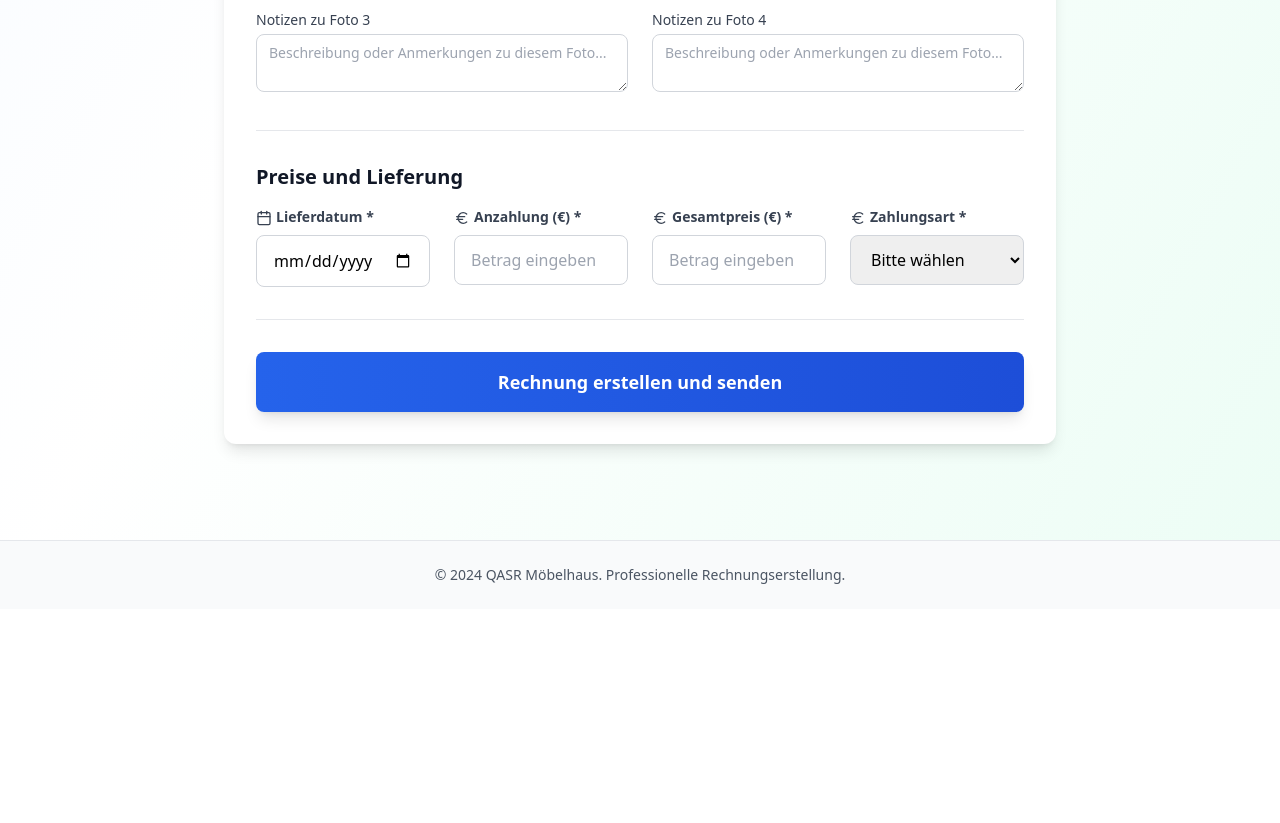
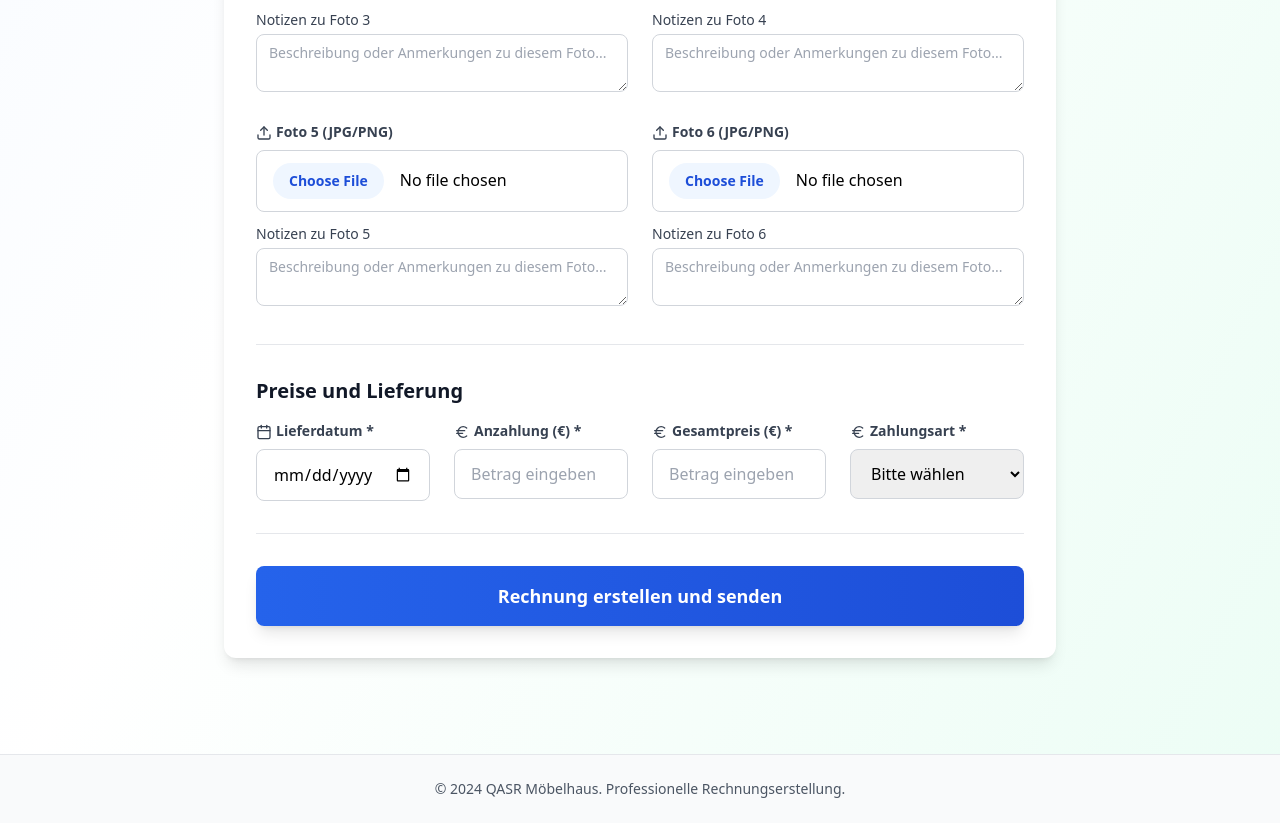
Before and after one commit to abeddost/Qasr-Invoice-Generator, a React (Vite) app: page / in a window 1280 px wide. Shown: the part 1751-2574 px from the top of the page. Before the commit the page ends 2360 px from the top, so only its background shows below. Built offline with nearby package versions, Linux system fonts and the light colour scheme.

Commit message:
made the photos count 6

```diff
--- a/src/App.tsx
+++ b/src/App.tsx
@@ -29,7 +29,11 @@ const initialData: InvoiceData = {
     photo3: null,
     photo3Notes: '',
     photo4: null,
-    photo4Notes: ''
+    photo4Notes: '',
+    photo5: null,
+    photo5Notes: '',
+    photo6: null,
+    photo6Notes: ''
   },
   lieferdatum: '',
   anzahlung: '',
--- a/src/components/InvoiceForm.tsx
+++ b/src/components/InvoiceForm.tsx
@@ -14,6 +14,8 @@ export default function InvoiceForm({ data, onDataChange, onSubmit, isSubmitting
   const [photo2Preview, setPhoto2Preview] = useState<string | null>(null);
   const [photo3Preview, setPhoto3Preview] = useState<string | null>(null);
   const [photo4Preview, setPhoto4Preview] = useState<string | null>(null);
+  const [photo5Preview, setPhoto5Preview] = useState<string | null>(null);
+  const [photo6Preview, setPhoto6Preview] = useState<string | null>(null);
 
   useEffect(() => {
     if (data.sonderWuensche.photo1) {
@@ -55,6 +57,26 @@ export default function InvoiceForm({ data, onDataChange, onSubmit, isSubmitting
     }
   }, [data.sonderWuensche.photo4]);
 
+  useEffect(() => {
+    if (data.sonderWuensche.photo5) {
+      const url = URL.createObjectURL(data.sonderWuensche.photo5);
+      setPhoto5Preview(url);
+      return () => URL.revokeObjectURL(url);
+    } else {
+      setPhoto5Preview(null);
+    }
+  }, [data.sonderWuensche.photo5]);
+
+  useEffect(() => {
+    if (data.sonderWuensche.photo6) {
+      const url = URL.createObjectURL(data.sonderWuensche.photo6);
+      setPhoto6Preview(url);
+      return () => URL.revokeObjectURL(url);
+    } else {
+      setPhoto6Preview(null);
+    }
+  }, [data.sonderWuensche.photo6]);
+
   const handleInputChange = (field: string, value: string | number) => {
     const keys = field.split('.');
     const newData = { ...data };
@@ -70,7 +92,7 @@ export default function InvoiceForm({ data, onDataChange, onSubmit, isSubmitting
     onDataChange(newData);
   };
 
-  const handleFileChange = (fileNumber: 1 | 2 | 3 | 4, file: File | null) => {
+  const handleFileChange = (fileNumber: 1 | 2 | 3 | 4 | 5 | 6, file: File | null) => {
     const newData = { ...data };
     if (fileNumber === 1) {
       newData.sonderWuensche.photo1 = file;
@@ -78,8 +100,12 @@ export default function InvoiceForm({ data, onDataChange, onSubmit, isSubmitting
       newData.sonderWuensche.photo2 = file;
     } else if (fileNumber === 3) {
       newData.sonderWuensche.photo3 = file;
+    } else if (fileNumber === 4) {
+      newData.sonderWuensche.photo4 = file;
+    } else if (fileNumber === 5) {
+      newData.sonderWuensche.photo5 = file;
     } else {
-      newData.sonderWuensche.photo4 = file;
+      newData.sonderWuensche.photo6 = file;
     }
     onDataChange(newData);
   };
@@ -426,6 +452,62 @@ export default function InvoiceForm({ data, onDataChange, onSubmit, isSubmitting
                 </div>
               )}
             </div>
+
+            <div>
+              <label className="block text-sm font-semibold text-gray-700 mb-2">
+                <Upload className="inline w-4 h-4 mr-1" />
+                Foto 5 (JPG/PNG)
+              </label>
+              <input
+                type="file"
+                accept=".jpg,.jpeg,.png"
+                onChange={(e) => handleFileChange(5, e.target.files?.[0] || null)}
+                className="w-full px-4 py-3 border border-gray-300 rounded-lg focus:ring-2 focus:ring-blue-500 focus:border-transparent transition-all duration-200 file:mr-4 file:py-2 file:px-4 file:rounded-full file:border-0 file:text-sm file:font-semibold file:bg-blue-50 file:text-blue-700 hover:file:bg-blue-100"
+              />
+              <div className="mt-3">
+                <label className="block text-sm font-medium text-gray-700 mb-1">Notizen zu Foto 5</label>
+                <textarea
+                  value={data.sonderWuensche.photo5Notes}
+                  onChange={(e) => handleInputChange('sonderWuensche.photo5Notes', e.target.value)}
+                  rows={2}
+                  className="w-full px-3 py-2 border border-gray-300 rounded-lg focus:ring-2 focus:ring-blue-500 focus:border-transparent transition-all duration-200 text-sm"
+                  placeholder="Beschreibung oder Anmerkungen zu diesem Foto..."
+                />
+              </div>
+              {photo5Preview && (
+                <div className="mt-4">
+                  <img src={photo5Preview} alt="Foto 5 Vorschau" className="w-full h-48 object-cover rounded-lg border shadow-sm" />
+                </div>
+              )}
+            </div>
+
+            <div>
+              <label className="block text-sm font-semibold text-gray-700 mb-2">
+                <Upload className="inline w-4 h-4 mr-1" />
+                Foto 6 (JPG/PNG)
+              </label>
+              <input
+                type="file"
+                accept=".jpg,.jpeg,.png"
+                onChange={(e) => handleFileChange(6, e.target.files?.[0] || null)}
+                className="w-full px-4 py-3 border border-gray-300 rounded-lg focus:ring-2 focus:ring-blue-500 focus:border-transparent transition-all duration-200 file:mr-4 file:py-2 file:px-4 file:rounded-full file:border-0 file:text-sm file:font-semibold file:bg-blue-50 file:text-blue-700 hover:file:bg-blue-100"
+              />
+              <div className="mt-3">
+                <label className="block text-sm font-medium text-gray-700 mb-1">Notizen zu Foto 6</label>
+                <textarea
+                  value={data.sonderWuensche.photo6Notes}
+                  onChange={(e) => handleInputChange('sonderWuensche.photo6Notes', e.target.value)}
+                  rows={2}
+                  className="w-full px-3 py-2 border border-gray-300 rounded-lg focus:ring-2 focus:ring-blue-500 focus:border-transparent transition-all duration-200 text-sm"
+                  placeholder="Beschreibung oder Anmerkungen zu diesem Foto..."
+                />
+              </div>
+              {photo6Preview && (
+                <div className="mt-4">
+                  <img src={photo6Preview} alt="Foto 6 Vorschau" className="w-full h-48 object-cover rounded-lg border shadow-sm" />
+                </div>
+              )}
+            </div>
           </div>
         </div>
 
--- a/src/components/InvoicePreview.tsx
+++ b/src/components/InvoicePreview.tsx
@@ -122,7 +122,7 @@ export default function InvoicePreview({ data, companyInfo }: InvoicePreviewProp
       )}
 
       {/* Sonderwünsche */}
-      {(data.sonderWuensche.text || data.sonderWuensche.photo1 || data.sonderWuensche.photo2 || data.sonderWuensche.photo3 || data.sonderWuensche.photo4) && (
+      {(data.sonderWuensche.text || data.sonderWuensche.photo1 || data.sonderWuensche.photo2 || data.sonderWuensche.photo3 || data.sonderWuensche.photo4 || data.sonderWuensche.photo5 || data.sonderWuensche.photo6) && (
         <div className="mb-8">
           <h2 className="text-xl font-bold text-gray-900 mb-4">Sonderwünsche</h2>
           <div className="bg-emerald-50 rounded-lg p-6">
@@ -133,7 +133,7 @@ export default function InvoicePreview({ data, companyInfo }: InvoicePreviewProp
               </div>
             )}
 
-            {(data.sonderWuensche.photo1 || data.sonderWuensche.photo2 || data.sonderWuensche.photo3 || data.sonderWuensche.photo4) && (
+            {(data.sonderWuensche.photo1 || data.sonderWuensche.photo2 || data.sonderWuensche.photo3 || data.sonderWuensche.photo4 || data.sonderWuensche.photo5 || data.sonderWuensche.photo6) && (
               <div>
                 <h3 className="font-medium text-gray-700 mb-2">Bilder:</h3>
                 <div className="space-y-4">
@@ -193,6 +193,36 @@ export default function InvoicePreview({ data, companyInfo }: InvoicePreviewProp
                         <p className="text-sm font-medium text-gray-700">Foto 4</p>
                         {data.sonderWuensche.photo4Notes && (
                           <p className="text-sm text-gray-600 mt-1">{data.sonderWuensche.photo4Notes}</p>
+                        )}
+                      </div>
+                    </div>
+                  )}
+                  {data.sonderWuensche.photo5 && (
+                    <div>
+                      <img
+                        src={URL.createObjectURL(data.sonderWuensche.photo5)}
+                        alt="Sonderwunsch Foto 5"
+                        className="w-full h-64 object-cover rounded-lg border shadow-sm"
+                      />
+                      <div className="mt-2">
+                        <p className="text-sm font-medium text-gray-700">Foto 5</p>
+                        {data.sonderWuensche.photo5Notes && (
+                          <p className="text-sm text-gray-600 mt-1">{data.sonderWuensche.photo5Notes}</p>
+                        )}
+                      </div>
+                    </div>
+                  )}
+                  {data.sonderWuensche.photo6 && (
+                    <div>
+                      <img
+                        src={URL.createObjectURL(data.sonderWuensche.photo6)}
+                        alt="Sonderwunsch Foto 6"
+                        className="w-full h-64 object-cover rounded-lg border shadow-sm"
+                      />
+                      <div className="mt-2">
+                        <p className="text-sm font-medium text-gray-700">Foto 6</p>
+                        {data.sonderWuensche.photo6Notes && (
+                          <p className="text-sm text-gray-600 mt-1">{data.sonderWuensche.photo6Notes}</p>
                         )}
                       </div>
                     </div>
--- a/src/types/invoice.ts
+++ b/src/types/invoice.ts
@@ -22,6 +22,10 @@ export interface InvoiceData {
     photo3Notes: string;
     photo4: File | null;
     photo4Notes: string;
+    photo5: File | null;
+    photo5Notes: string;
+    photo6: File | null;
+    photo6Notes: string;
   };
   lieferdatum: string;
   anzahlung: number | string;
--- a/src/utils/dataSubmission.ts
+++ b/src/utils/dataSubmission.ts
@@ -48,6 +48,16 @@ export const submitToGoogleAppsScript = async (data: InvoiceData): Promise<void>
     }
     formData.append('Sonderwuensche_Photo4Notes', data.sonderWuensche.photo4Notes);
 
+    if (data.sonderWuensche.photo5) {
+      formData.append('Sonderwuensche_Photo5', data.sonderWuensche.photo5);
+    }
+    formData.append('Sonderwuensche_Photo5Notes', data.sonderWuensche.photo5Notes);
+
+    if (data.sonderWuensche.photo6) {
+      formData.append('Sonderwuensche_Photo6', data.sonderWuensche.photo6);
+    }
+    formData.append('Sonderwuensche_Photo6Notes', data.sonderWuensche.photo6Notes);
+
     const response = await fetch(APPS_SCRIPT_URL, {
       method: 'POST',
       body: formData,
```
